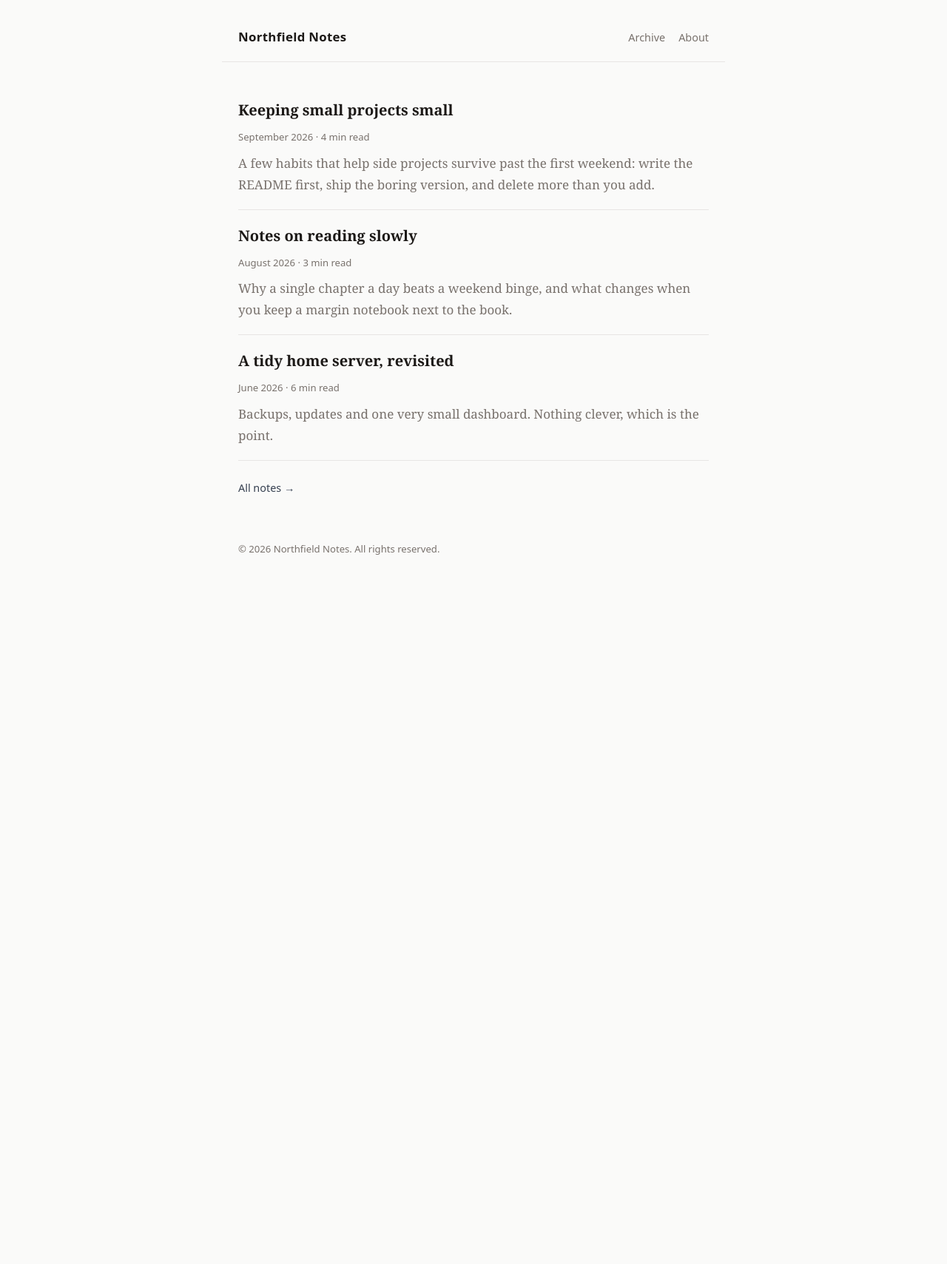
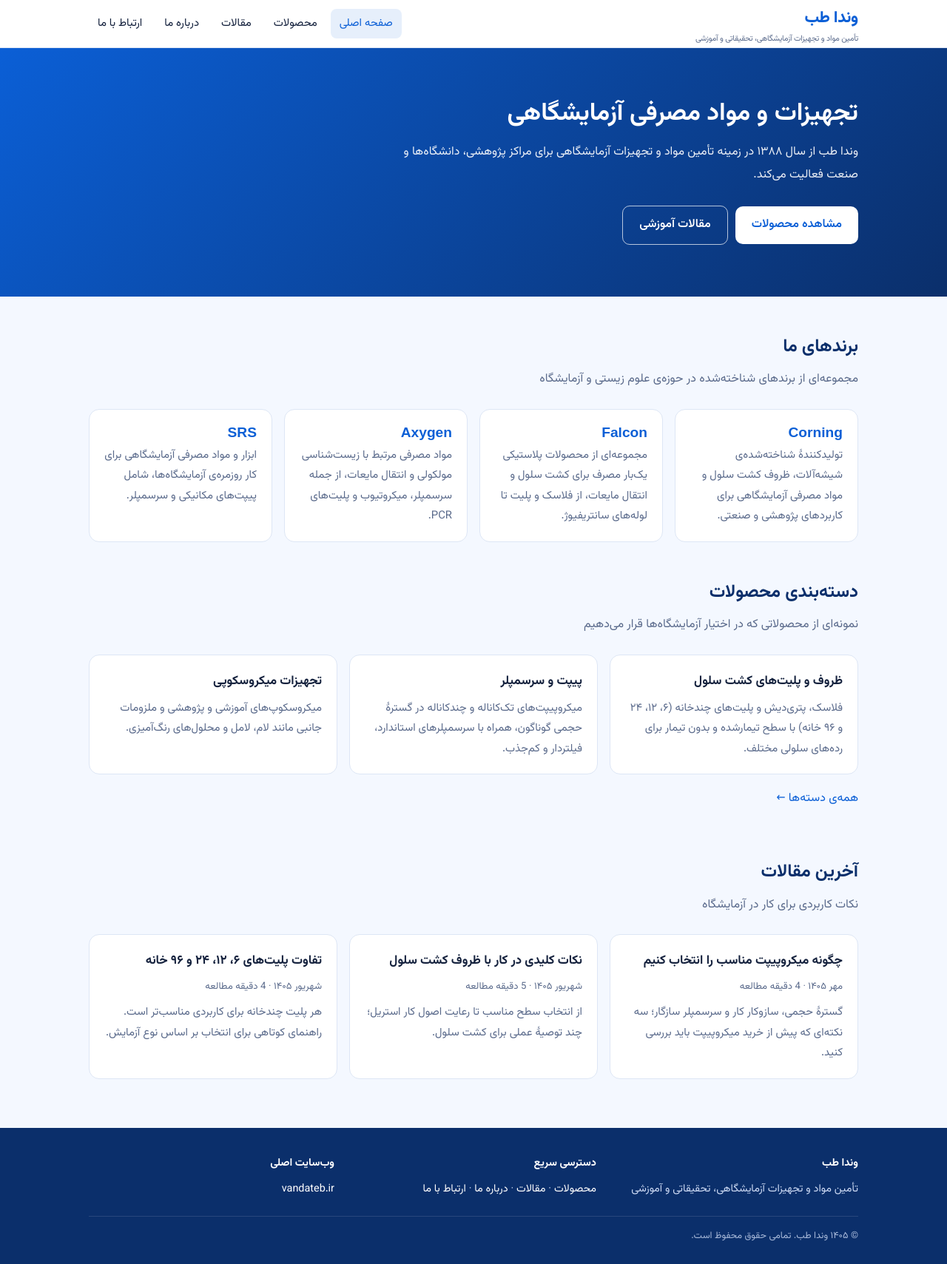
Before and after one commit to gitlabvanda/chelsiv3, a FastAPI app: page / in a window 1280 px wide. Shown: the whole page at 74% size. Before the commit the page ends 750 px from the top, so only its background shows below. Run offline with FastAPI, Linux system fonts and the light colour scheme; parts of the project's set-up code (start-up, migrations or seed data) failed here and were passed over.

Commit message:
Add files via upload

```diff
--- a/templates/site.html
+++ b/templates/site.html
@@ -1,45 +1,85 @@
 <!doctype html>
-<html lang="en"><head><meta charset="utf-8">
+<html lang="fa" dir="rtl"><head><meta charset="utf-8">
 <meta name="viewport" content="width=device-width,initial-scale=1">
-<title>{{ title }}{% if view != 'home' %} · {{ site_name }}{% endif %}</title>
+<title>{{ title }}{% if view != 'home' %} | {{ site_name }}{% endif %}</title>
 <meta name="description" content="{% if view == 'post' %}{{ post.summary }}{% else %}{{ tagline }}{% endif %}">
 <link rel="icon" href="/favicon.ico">
 <style>
-:root{--bg:#fafaf9;--tx:#1c1917;--mu:#78716c;--bd:#e7e5e4;--ac:#374151}
-@media(prefers-color-scheme:dark){:root{--bg:#141413;--tx:#e7e5e4;--mu:#a8a29e;--bd:#2a2927;--ac:#d6d3d1}}
-*{box-sizing:border-box}body{margin:0;background:var(--bg);color:var(--tx);font:17px/1.7 Georgia,"Times New Roman",serif}
-header,main,footer{max-width:680px;margin:0 auto;padding:0 22px}
-header{display:flex;justify-content:space-between;align-items:baseline;padding-top:36px;padding-bottom:18px;border-bottom:1px solid var(--bd)}
-header a.brand{font:600 1.05rem system-ui,sans-serif;letter-spacing:.02em;color:var(--tx);text-decoration:none}
-nav a{font:.9rem system-ui,sans-serif;color:var(--mu);margin-left:18px;text-decoration:none}nav a:hover{color:var(--tx)}
-main{padding-top:30px;padding-bottom:20px}article.item{padding:18px 0;border-bottom:1px solid var(--bd)}
-article.item h2{margin:0 0 4px;font-size:1.25rem;font-weight:600}article.item h2 a{color:var(--tx);text-decoration:none}
-small,.meta{font:.82rem system-ui,sans-serif;color:var(--mu)}article.item p{margin:8px 0 0;color:var(--mu)}
-h1{font-size:1.8rem;line-height:1.25;margin:0 0 6px}.post p{margin:18px 0}
-.pn{display:flex;justify-content:space-between;gap:16px;margin-top:34px;padding-top:18px;border-top:1px solid var(--bd);font:.9rem system-ui,sans-serif}
-.pn a{color:var(--ac);text-decoration:none}
-footer{padding-top:22px;padding-bottom:40px;font:.82rem system-ui,sans-serif;color:var(--mu)}
+@font-face{font-family:"Vazirmatn";src:url(/static/fonts/vazirmatn.woff2) format("woff2");font-weight:100 900;font-display:swap}
+:root{--bg:#f4f8ff;--card:#fff;--tx:#14213d;--mu:#5b6b8c;--bd:#dde6f5;--pr:#0b5fd6;--pr2:#0a4fb3;--navy:#0b2f6b}
+@media(prefers-color-scheme:dark){:root{--bg:#0d1526;--card:#13203a;--tx:#e6edf9;--mu:#9fb0cf;--bd:#223356;--pr:#4d93ff;--pr2:#78adff;--navy:#0a1a38}}
+*{box-sizing:border-box}html{scroll-behavior:smooth}
+body{margin:0;background:var(--bg);color:var(--tx);font:16px/1.9 Vazirmatn,Tahoma,sans-serif}
+a{color:var(--pr);text-decoration:none}a:hover{text-decoration:underline}
+.wrap{max-width:1080px;margin:0 auto;padding:0 20px}
+header{background:var(--card);border-bottom:1px solid var(--bd);position:sticky;top:0;z-index:5}
+.bar{display:flex;align-items:center;justify-content:space-between;gap:16px;height:64px}
+.brand{font-weight:800;font-size:1.35rem;color:var(--pr);letter-spacing:-.01em}.brand:hover{text-decoration:none}
+.brand small{display:block;font-weight:400;font-size:.68rem;color:var(--mu);line-height:1.2}
+nav{display:flex;gap:6px;flex-wrap:wrap}nav a{padding:6px 12px;border-radius:8px;color:var(--tx);font-size:.93rem}
+nav a:hover,nav a.on{background:rgba(11,95,214,.1);color:var(--pr);text-decoration:none}
+.hero{background:linear-gradient(135deg,var(--pr) 0%,var(--navy) 100%);color:#fff;padding:64px 0 70px}
+.hero h1{margin:0 0 12px;font-size:2.1rem;line-height:1.5}.hero p{margin:0 0 26px;max-width:620px;opacity:.92}
+.btn{display:inline-block;padding:10px 22px;border-radius:10px;font-weight:600;margin-inline-end:10px}
+.btn.w{background:#fff;color:var(--pr)}.btn.o{border:1px solid rgba(255,255,255,.7);color:#fff}.btn:hover{text-decoration:none;opacity:.92}
+section{padding:46px 0}h2.s{margin:0 0 6px;font-size:1.5rem;color:var(--navy)}
+@media(prefers-color-scheme:dark){h2.s{color:var(--tx)}}
+.sub{margin:0 0 24px;color:var(--mu)}
+.grid{display:grid;gap:16px;grid-template-columns:repeat(auto-fit,minmax(230px,1fr))}
+.card{background:var(--card);border:1px solid var(--bd);border-radius:14px;padding:20px}
+.card h3{margin:0 0 6px;font-size:1.05rem}.card p{margin:0;color:var(--mu);font-size:.93rem;line-height:1.85}
+.brandname{font:700 1.2rem Arial,sans-serif;color:var(--pr);margin-bottom:6px;direction:ltr;text-align:right}
+.art{display:block;color:inherit}.art:hover{text-decoration:none;border-color:var(--pr)}
+.meta{color:var(--mu);font-size:.82rem}.page{padding:38px 0 50px}.page h1{margin:0 0 6px;font-size:1.9rem;line-height:1.5;color:var(--navy)}
+@media(prefers-color-scheme:dark){.page h1{color:var(--tx)}}
+.prose p{margin:16px 0;max-width:720px}
+.pn{display:flex;justify-content:space-between;gap:16px;margin-top:34px;padding-top:18px;border-top:1px solid var(--bd);font-size:.92rem}
+footer{background:var(--navy);color:#cfdcf5;padding:34px 0 26px;margin-top:20px;font-size:.9rem}
+footer a{color:#fff}.fgrid{display:grid;gap:22px;grid-template-columns:repeat(auto-fit,minmax(220px,1fr))}
+footer h4{margin:0 0 8px;color:#fff}footer p{margin:0;line-height:1.9}.copy{margin-top:22px;padding-top:14px;border-top:1px solid rgba(255,255,255,.15);font-size:.8rem;opacity:.8}
 </style></head>
 <body>
-<header><a class="brand" href="/">{{ site_name }}</a><nav><a href="/archive">Archive</a><a href="/about">About</a></nav></header>
-<main>
+<header><div class="wrap bar"><a class="brand" href="/">{{ site_name }}<small>{{ tagline }}</small></a>
+<nav><a href="/" {% if view=='home' %}class="on"{% endif %}>صفحه اصلی</a><a href="/products" {% if view=='products' %}class="on"{% endif %}>محصولات</a><a href="/articles" {% if view in ('articles','post') %}class="on"{% endif %}>مقالات</a><a href="/about" {% if view=='about' %}class="on"{% endif %}>درباره ما</a><a href="/contact" {% if view=='contact' %}class="on"{% endif %}>ارتباط با ما</a></nav></div></header>
+
 {% if view == 'home' %}
-  {% for p in recent %}
-  <article class="item"><h2><a href="/notes/{{ p.slug }}">{{ p.title }}</a></h2><small>{{ p.when }} · {{ p.mins }} min read</small><p>{{ p.summary }}</p></article>
-  {% endfor %}
-  <p style="margin-top:22px"><a href="/archive" style="color:var(--ac);font:.9rem system-ui,sans-serif;text-decoration:none">All notes &rarr;</a></p>
-{% elif view == 'archive' %}
-  <h1>Archive</h1><p class="meta">{{ posts|length }} notes</p>
-  {% for p in posts %}
-  <article class="item"><h2><a href="/notes/{{ p.slug }}">{{ p.title }}</a></h2><small>{{ p.when }} · {{ p.mins }} min read</small></article>
-  {% endfor %}
+<div class="hero"><div class="wrap"><h1>تجهیزات و مواد مصرفی آزمایشگاهی</h1>
+<p>وندا طب از سال ۱۳۸۸ در زمینه تأمین مواد و تجهیزات آزمایشگاهی برای مراکز پژوهشی، دانشگاه‌ها و صنعت فعالیت می‌کند.</p>
+<a class="btn w" href="/products">مشاهده محصولات</a><a class="btn o" href="/articles">مقالات آموزشی</a></div></div>
+<section><div class="wrap"><h2 class="s">برندهای ما</h2><p class="sub">مجموعه‌ای از برندهای شناخته‌شده در حوزه‌ی علوم زیستی و آزمایشگاه</p>
+<div class="grid">{% for b in brands %}<div class="card"><div class="brandname">{{ b.name }}</div><p>{{ b.text }}</p></div>{% endfor %}</div></div></section>
+<section style="padding-top:0"><div class="wrap"><h2 class="s">دسته‌بندی محصولات</h2><p class="sub">نمونه‌ای از محصولاتی که در اختیار آزمایشگاه‌ها قرار می‌دهیم</p>
+<div class="grid">{% for c in products[:3] %}<div class="card"><h3>{{ c.title }}</h3><p>{{ c.text }}</p></div>{% endfor %}</div>
+<p style="margin-top:18px"><a href="/products">همه‌ی دسته‌ها &larr;</a></p></div></section>
+<section style="padding-top:0"><div class="wrap"><h2 class="s">آخرین مقالات</h2><p class="sub">نکات کاربردی برای کار در آزمایشگاه</p>
+<div class="grid">{% for p in recent %}<a class="card art" href="/articles/{{ p.slug }}"><h3>{{ p.title }}</h3><div class="meta">{{ p.when }} · {{ p.mins }} دقیقه مطالعه</div><p style="margin-top:8px">{{ p.summary }}</p></a>{% endfor %}</div></div></section>
+
+{% elif view == 'products' %}
+<div class="wrap page"><h1>محصولات</h1><p class="sub">دسته‌بندی کلی محصولات و تجهیزات. برای استعلام و اطلاعات تکمیلی به <a href="{{ main_site }}" rel="noopener">وب‌سایت اصلی</a> مراجعه کنید.</p>
+<div class="grid">{% for c in products %}<div class="card"><h3>{{ c.title }}</h3><p>{{ c.text }}</p></div>{% endfor %}</div>
+<h2 class="s" style="margin-top:38px">برندها</h2><div class="grid" style="margin-top:14px">{% for b in brands %}<div class="card"><div class="brandname">{{ b.name }}</div><p>{{ b.text }}</p></div>{% endfor %}</div></div>
+
+{% elif view == 'articles' %}
+<div class="wrap page"><h1>مقالات</h1><p class="sub">{{ posts|length }} مقاله‌ی آموزشی</p>
+<div class="grid">{% for p in posts %}<a class="card art" href="/articles/{{ p.slug }}"><h3>{{ p.title }}</h3><div class="meta">{{ p.when }} · {{ p.mins }} دقیقه مطالعه</div><p style="margin-top:8px">{{ p.summary }}</p></a>{% endfor %}</div></div>
+
 {% elif view == 'about' %}
-  <h1>About</h1><div class="post">{% for t in about %}<p>{{ t }}</p>{% endfor %}</div>
+<div class="wrap page"><h1>درباره ما</h1><div class="prose">{% for t in about %}<p>{{ t }}</p>{% endfor %}</div></div>
+
+{% elif view == 'contact' %}
+<div class="wrap page"><h1>ارتباط با ما</h1><div class="prose">
+<p>برای استعلام قیمت، مشاوره‌ی انتخاب محصول و پیگیری سفارش، لطفاً از طریق وب‌سایت اصلی وندا طب با کارشناسان ما در ارتباط باشید.</p>
+<p><a class="btn w" style="background:var(--pr);color:#fff" href="{{ main_site }}" rel="noopener">رفتن به وب‌سایت اصلی</a></p></div></div>
+
 {% else %}
-  <div class="post"><h1>{{ post.title }}</h1><div class="meta">{{ post.when }} · {{ post.mins }} min read</div>
-  {% for t in post.body %}<p>{{ t }}</p>{% endfor %}</div>
-  <div class="pn"><span>{% if newer %}<a href="/notes/{{ newer.slug }}">&larr; {{ newer.title }}</a>{% endif %}</span><span>{% if older %}<a href="/notes/{{ older.slug }}">{{ older.title }} &rarr;</a>{% endif %}</span></div>
+<div class="wrap page"><div class="prose"><h1>{{ post.title }}</h1><div class="meta">{{ post.when }} · {{ post.mins }} دقیقه مطالعه</div>
+{% for t in post.body %}<p>{{ t }}</p>{% endfor %}</div>
+<div class="pn"><span>{% if older %}<a href="/articles/{{ older.slug }}">&rarr; {{ older.title }}</a>{% endif %}</span><span>{% if newer %}<a href="/articles/{{ newer.slug }}">{{ newer.title }} &larr;</a>{% endif %}</span></div></div>
 {% endif %}
-</main>
-<footer>&copy; 2026 {{ site_name }}. All rights reserved.</footer>
+
+<footer><div class="wrap"><div class="fgrid">
+<div><h4>{{ site_name }}</h4><p>{{ tagline }}</p></div>
+<div><h4>دسترسی سریع</h4><p><a href="/products">محصولات</a> · <a href="/articles">مقالات</a> · <a href="/about">درباره ما</a> · <a href="/contact">ارتباط با ما</a></p></div>
+<div><h4>وب‌سایت اصلی</h4><p><a href="{{ main_site }}" rel="noopener">vandateb.ir</a></p></div>
+</div><div class="copy">&copy; ۱۴۰۵ {{ site_name }}. تمامی حقوق محفوظ است.</div></div></footer>
 </body></html>
```
Also changed, not shown: blog.py (+73 -46 lines).
